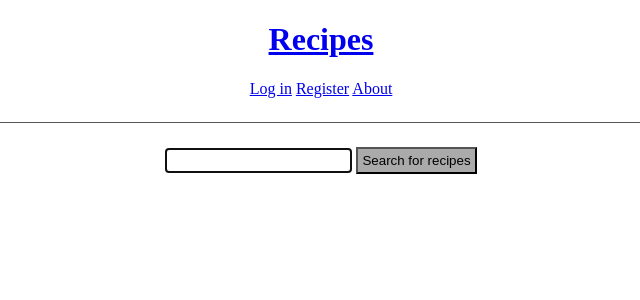
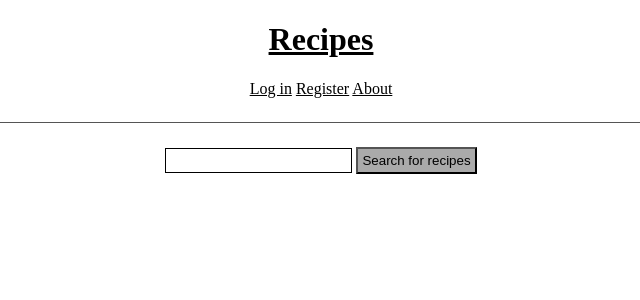
Before and after one commit to welliam/recipes, a Django app: template recipes/templates/recipes/home.html in a window 1280 px wide. Shown: the top 300 px of the page, without its empty margins (319-959 px from the left). Run offline with Django 3.2, Linux system fonts and the light colour scheme; the template is opened without the code that fills it, so the values that code supplies are empty.

Commit message:
Improve styling
not ugly links
not ugly textareas

```diff
--- a/recipes/static/css/base.css
+++ b/recipes/static/css/base.css
@@ -1,3 +1,11 @@
+a {
+    color: black;
+}
+
+a:hover {
+    text-decoration: none;
+}
+
 body {
     margin: auto;
     max-width: 50em;
@@ -13,9 +21,15 @@ input[type="button"], input[type="submit"] {
     padding: 0.3em;
 }
 
-input[type="text"], input[type="email"], input[type="password"] {
+input[type="text"],
+input[type="email"],
+input[type="password"],
+textarea {
+    font-family: sans-serif;
     padding: 0.3em;
     border: solid thin;
+    outline: none;
+    resize: none;
 }
 
 form {
```
